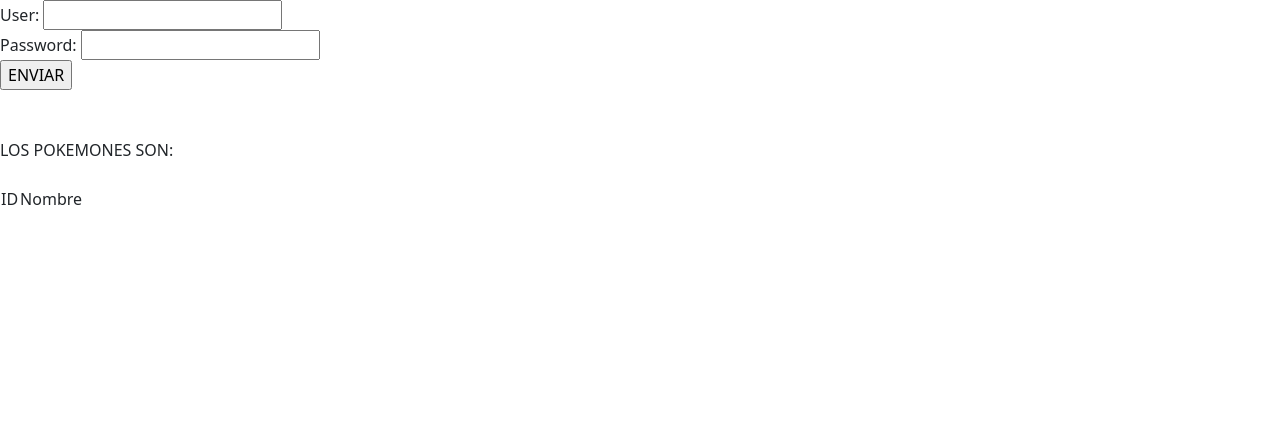
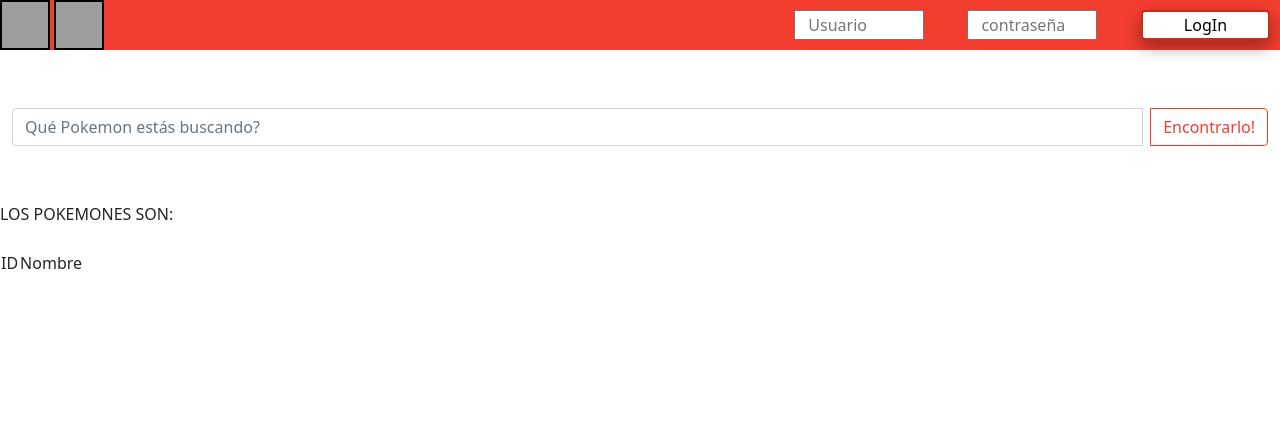
Before and after one commit to Cpinaud/Pokedex, a PHP site: page / in a window 1280 px wide. Shown: the top 433 px of the page. Before the commit the page ends 205 px from the top, so only its background shows below. Run offline with PHP 8.4, Linux system fonts and the light colour scheme; data that the repository does not hold is empty; grey boxes are pictures that could not be loaded.

Commit message:
front del index + buscador

```diff
--- a/Login.php
+++ b/Login.php
@@ -1,6 +1,8 @@
+
 <?php
+include_once("header.php");
+include_once ("Valida.php");
 
-include_once ("Valida.php");
 class Login
 {
     private $logueado;
@@ -12,17 +14,14 @@ class Login
 
     public function mostrarLogin(){
         if (!isset($_SESSION["logueado"]) && !$this->isLoged()) {
-            echo "<form action='leerlogin.php' method='POST' enctype='multipart/form-data'>
-            <div>
-                <label for='usuario'>User: </label>
-                <input type='text' name='usuario' id='usuario'>
-            </div>
-            <div>
-                <label for='clave'>Password: </label>
-                <input type='password' name='clave' id='clave'>
-            </div>
-            <input type='submit' name='enviar' value='ENVIAR'>
-        </form>";
+            echo "
+                <div class='container-fluid '>
+                <form class='row justify-content-around' action='leerlogin.php' method='POST' enctype='multipart/form-data'>
+                    <input class='col-3' type='text' name='usuario' id='usuario' placeholder='Usuario' >
+                    <input class='col-3' type='password' name='clave' id='clave' placeholder = 'contraseña'>
+                    <input class='col-3 button1' type='submit' name='enviar' value='LogIn'>
+                </form>
+                </div>";
         }else{
             $this->mostrarMenu();
         }
@@ -52,11 +51,13 @@ class Login
 
     }
     public function mostrarMenu(){
-        echo "<form action='Disconnect.php' method='POST'>
+        echo "<form  action='Disconnect.php' method='POST'>
             ".$this->mostrarBoton("editprofile","editprofile")."
             ".$this->mostrarBoton("Desconectar","exit").
         "</form>
+
             ";
     }
 }
+include_once("footer.php");
 ?>
--- /dev/null
+++ b/buscador.php
@@ -0,0 +1,17 @@
+<?php
+    include_once("header.php");
+    echo"
+
+        <div class='container-fluid'>
+        <nav class='navbar '>
+    <form action='index.php' method='POST' class='input-group'>
+        <input class='form-control me-2' type='search' placeholder='Qué Pokemon estás buscando?' aria-label='Search' name='search'>
+        <button class='btn btn-outline-success busqueda' type='submit'>Encontrarlo!</button>
+    </form>
+
+    </nav>
+    </div>
+    ";
+    include_once("footer.php");
+
+?>
--- /dev/null
+++ b/buscar.php
@@ -0,0 +1,3 @@
+<?php
+
+?>
--- /dev/null
+++ b/footer.php
@@ -0,0 +1 @@
+<script src="https://cdn.jsdelivr.net/npm/bootstrap@5.1.3/dist/js/bootstrap.bundle.min.js" integrity="sha384-ka7Sk0Gln4gmtz2MlQnikT1wXgYsOg+OMhuP+IlRH9sENBO0LRn5q+8nbTov4+1p" crossorigin="anonymous"></script></body>
--- /dev/null
+++ b/header.php
@@ -0,0 +1,11 @@
+<!DOCTYPE html>
+<html lang="es">
+<head>
+    <meta charset="UTF-8">
+    <meta http-equiv="X-UA-Compatible" content="IE=edge">
+
+    <meta name="viewport" content="width=device-width, initial-scale=1.0">
+    <link href="https://cdn.jsdelivr.net/npm/bootstrap@5.1.3/dist/css/bootstrap.min.css" rel="stylesheet" integrity="sha384-1BmE4kWBq78iYhFldvKuhfTAU6auU8tT94WrHftjDbrCEXSU1oBoqyl2QvZ6jIW3" crossorigin="anonymous">
+    <link rel="stylesheet" href="style.css">
+    <title>Pokedex</title>
+</head>
--- a/index.php
+++ b/index.php
@@ -1,13 +1,15 @@
-<!DOCTYPE html>
-<html lang="es">
-<head>
-    <meta charset="UTF-8">
-    <meta http-equiv="X-UA-Compatible" content="IE=edge">
-    <meta name="viewport" content="width=device-width, initial-scale=1.0">
-    <link href="https://cdn.jsdelivr.net/npm/bootstrap@5.1.3/dist/css/bootstrap.min.css" rel="stylesheet" integrity="sha384-1BmE4kWBq78iYhFldvKuhfTAU6auU8tT94WrHftjDbrCEXSU1oBoqyl2QvZ6jIW3" crossorigin="anonymous">
-    <title>Pokedex</title>
-</head>
+<?php
+    include_once("header.php");
+?>
 <body>
+<header>
+    <div class="row justify-content-between align-items-center">
+        <div class="col-5 logo">
+            <img class="img-fluid" src="img/pokebola.png" alt="" style="border:2px solid black">
+            <img class="img-fluid" src="img/logopokedex.png" alt="" style="border:2px solid black">
+        </div>
+            <div class='col-5 row'>
+
                         <?php
                             include_once("pop_up.php");
                             include_once("Valida.php");
@@ -23,23 +25,34 @@
                                 $log = new Login(0);
                                 $log->mostrarLogin();
                             }
-       /* if(!isset($_POST["exit"])) {
-            $log = new Login(0);
-            $log->mostrarLogin();
-        }else if(isset($_SESSION["logueado"])){
-            $log = new Login(0);
-            $log->mostrarLogin();
-        }else{
-            $log = new Login(1);
-            $log->mostrarMenu();
-        }*/
+                        ?>
+            </div>
+    </div>
+</header>
 
+<div class="wrapper">
+		<ul class="bg-bubbles">
+            <li> <img src="img\pokefondo.png"></li>
+            <li> <img src="img\pokefondo.png"></li>
+            <li> <img src="img\pokefondo.png"></li>
+            <li> <img src="img\pokefondo.png"></li>
+            <li> <img src="img\pokefondo.png"></li>
+            <li> <img src="img\pokefondo.png"></li>
+            <li> <img src="img\pokefondo.png"></li>
+            <li> <img src="img\pokefondo.png"></li>
+            <li> <img src="img\pokefondo.png"></li>
+            <li> <img src="img\pokefondo.png"></li>
+	</ul>
+</div>
+
+
+
+<div class="contenido-general">
+    <?php
+
+        include_once("pokemones.php");
+        include_once("footer.php");
     ?>
-    <div class="contenido">
-    <?php
-        include_once("pokemones.php");
-    ?>
-
     </div>
-    <script src="https://cdn.jsdelivr.net/npm/bootstrap@5.1.3/dist/js/bootstrap.bundle.min.js" integrity="sha384-ka7Sk0Gln4gmtz2MlQnikT1wXgYsOg+OMhuP+IlRH9sENBO0LRn5q+8nbTov4+1p" crossorigin="anonymous"></script></body>
+</body>
 </html>
--- /dev/null
+++ b/style.css
@@ -0,0 +1,178 @@
+
+.wrapper {
+  background: white;
+  background: -webkit-linear-gradient(top left, white 0%, white 100%);
+  background: linear-gradient(to bottom right, white 0%, white 100%);
+  position: absolute;
+  left: 0;
+  width: 100%;
+  height: 100%;
+  overflow: hidden;
+  z-index: -1000;
+}
+
+.logo img{
+  width: 50px;
+  height: 50px;
+}
+
+.bg-bubbles {
+  position: absolute;
+  top: 0;
+  left: 0;
+  width: 100%;
+  height: 100%;
+  z-index: 1;
+}
+
+.bg-bubbles li{
+  list-style: none;
+}
+.bg-bubbles li img {
+  position: absolute;
+  display: block;
+  width: 300px;
+  height:300px;
+  background-color: none;
+  bottom: -160px;
+  -webkit-animation: square 25s infinite;
+  animation: square 25s infinite;
+  -webkit-transition-timing-function: linear;
+  transition-timing-function: linear;
+}
+.bg-bubbles li:nth-child(1) img {
+  left: 10%;
+}
+.bg-bubbles li:nth-child(2) img {
+  left: 20%;
+  width: 80px;
+  height: 80px;
+  -webkit-animation-delay: 2s;
+          animation-delay: 2s;
+  -webkit-animation-duration: 17s;
+          animation-duration: 17s;
+}
+.bg-bubbles li:nth-child(3) img {
+  left: 25%;
+  -webkit-animation-delay: 4s;
+          animation-delay: 4s;
+}
+.bg-bubbles li:nth-child(4) img {
+  left: 40%;
+  width: 60px;
+  height: 60px;
+  -webkit-animation-duration: 22s;
+          animation-duration: 22s;
+  background-color: none;
+}
+.bg-bubbles li:nth-child(5) img {
+  left: 70%;
+}
+.bg-bubbles li:nth-child(6) img {
+  left: 80%;
+  width: 120px;
+  height: 120px;
+  -webkit-animation-delay: 3s;
+          animation-delay: 3s;
+  background-color: none;
+}
+.bg-bubbles li:nth-child(7) img {
+  left: 32%;
+  width: 160px;
+  height: 160px;
+  -webkit-animation-delay: 7s;
+          animation-delay: 7s;
+}
+.bg-bubbles li:nth-child(8) img {
+  left: 55%;
+  width: 20px;
+  height: 20px;
+  -webkit-animation-delay: 15s;
+          animation-delay: 15s;
+  -webkit-animation-duration: 40s;
+          animation-duration: 40s;
+}
+.bg-bubbles li:nth-child(9) img {
+  left: 25%;
+  width: 10px;
+  height: 10px;
+  -webkit-animation-delay: 2s;
+          animation-delay: 2s;
+  -webkit-animation-duration: 40s;
+          animation-duration: 40s;
+  background-color: none;
+}
+.bg-bubbles li:nth-child(10) img {
+  left: 90%;
+  width: 160px;
+  height: 160px;
+  -webkit-animation-delay: 11s;
+          animation-delay: 11s;
+}
+
+
+header{
+  position: fixed;
+  width: 100%;
+  background-color: #F33D2F;
+  left: 0;
+  top: 0;
+  z-index: 1000;
+
+}
+
+
+.busqueda{
+  background-color: none;
+  color:#F33D2F;
+  border-color:#F33D2F;
+}
+.busqueda:hover{
+  background-color: #F33D2F;
+  color:white;
+  border-color:white;
+}
+
+.button1 {
+  background-color: white;
+  color: black;
+  border: 2px solid #CB2C19;
+  border-radius: 4px;
+  box-shadow: 0 8px 16px 0 rgba(0,0,0,0.2), 0 6px 20px 0 rgba(0,0,0,0.19);
+}
+  .button1 {
+      -webkit-transition-duration: 0.4s; /* Safari */
+      transition-duration: 0.4s;
+  }
+
+  .button1:hover {
+      background-color: #CB2C19;
+      color: white;
+      border-color:white;
+  }
+
+
+  .contenido-general{
+    margin-top: 100px;
+  }
+
+  @-webkit-keyframes square {
+    0% {
+      -webkit-transform: translateY(0);
+              transform: translateY(0);
+    }
+    100% {
+      -webkit-transform: translateY(-700px) rotate(600deg);
+              transform: translateY(-700px) rotate(600deg);
+    }
+  }
+  @keyframes square {
+    0% {
+      -webkit-transform: translateY(0);
+              transform: translateY(0);
+    }
+    100% {
+      -webkit-transform: translateY(-700px) rotate(600deg);
+              transform: translateY(-700px) rotate(600deg);
+    }
+  }
```
Also changed, not shown: Database.php (+6 -3 lines), leerlogin.php (+6 -49 lines), modificarAgregar.php (+5 -6 lines), pokemones.php (+23 -9 lines). Lines whose indentation alone changed are shown as unchanged.
